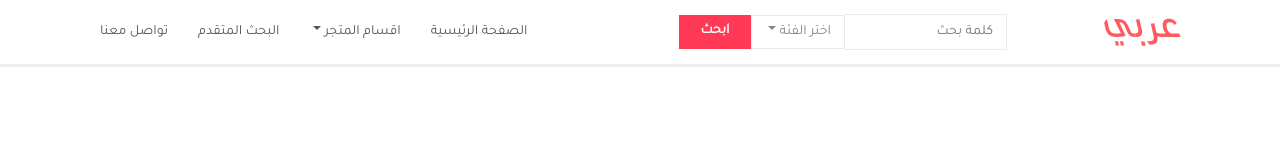
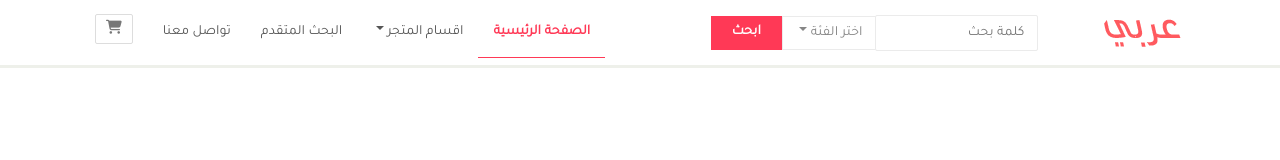
Before and after one commit to DevAspirant/ecommerace, a website: page src/index.html in a window 1280 px wide. Drawn offline with nearby package versions, Linux system fonts and the light colour scheme.

Commit message:
font awsom

```diff
--- a/src/css/style.css
+++ b/src/css/style.css
@@ -46,8 +46,15 @@
     margin: 0 5px;
 }
 
-.custom-dropdown-menu .checkbox label input{
-    margin-left: 5px;
+.custom-navbar a.btn-icon {
+    padding: 5px 10px 4px;
+    color: #777;
+    border: 1px solid #ddd;
+    background: transparent;
+    border-radius: 2px;
+    margin-left: 10px;
+    margin-right: 15px;
+    font-size: 12px;
 }
 
 .custom-navbar .custom-btn-primary /* ? */{
@@ -81,3 +88,32 @@
 .custom-navbar .navbar-nav li a.nav-link:hover {
     color: black;
 }
+
+.custom-navbar .navbar-nav li.active>a.nav-link {
+    color:#FF3956;
+    font-weight: 700;
+    border-bottom: 1px solid #FF3956;
+}
+
+.custom-navbar .navbar-nav li.active:hover>a.nav-link {
+    background-color: #e7e7e7;
+}
+.custom-dropdown-menu li a:hover {
+    background-color: #FFE7EA;
+}
+
+
+/* التحكم بالعنصر الاخير في nav*/
+
+.custom-navbar .navbar-nav li:last-of-type {
+    margin-top: 7px;
+}
+
+.custom-dropdown-menu .checkbox label input{
+    margin-left: 5px;
+}
+
+.custom-navbar .btn-icon:hover {
+    color: black;
+    background-color: #bfbfbf;
+}
--- a/src/index.html
+++ b/src/index.html
@@ -5,6 +5,7 @@
         <title>متجر عربي </title>
         <link rel="stylesheet" href="./css/style.css">
        <link rel="stylesheet" href="https://maxcdn.bootstrapcdn.com/bootstrap/4.0.0/css/bootstrap.min.css" integrity="sha384-Gn5384xqQ1aoWXA+058RXPxPg6fy4IWvTNh0E263XmFcJlSAwiGgFAW/dAiS6JXm" crossorigin="anonymous">
+        <script src="https://kit.fontawesome.com/9341040589.js" crossorigin="anonymous"></script>
         </head>
     <body>
     <div class="container-fluid">
@@ -52,9 +53,9 @@
                     <li class="nav-item active">
                     <a class="nav-link" href="#"> الصفحة الرئيسية </a>
                     </li><!-- END OF nav-item 1 -->
-                   <li class="nav-item">
+                   <li class="nav-item dropdown">
                     <a class="nav-link dropdown-toggle" href="#" id="navbarDropdown" role="button" data-toggle="dropdown" aria-expanded="false"> اقسام المتجر </a>
-                    <ul class="dropdown-menu">
+                    <ul class="dropdown-menu custom-dropdown-menu">
                         <li><a class="dropdown-item" href="#">رجالي</a></li>
                         <li><a class="dropdown-item" href="#">نسائي</a></li>
                         <li><a class="dropdown-item" href="#">اطفال</a></li>
@@ -66,11 +67,15 @@
                    <li class="nav-item">
                     <a class="nav-link" href="contact.html"> تواصل معنا </a>
                     </li><!-- END OF nav-item 4 -->
+                    <li>
+                        <a href="checkout.html" id="btn-shopping-cart" class="btn custom-btn btn-icon" title="عربة الشراء" data-toggle="tooltip" data-placement="bottom">
+                            <i class="fa fa-shopping-cart"></i>
+                        </a>
+                    </li>
                 </ul><!-- END of list of navigation-->
-            </nav><!-- END of nav -->
-            </div>
+            </div><!-- END of nav -->
+            </nav><!-- -->
         </div><!-- END of row -->
-
     </div><!-- container-fluid END -->
        <script src="./js/script.js"></script>
        <script src="https://code.jquery.com/jquery-3.2.1.slim.min.js" integrity="sha384-KJ3o2DKtIkvYIK3UENzmM7KCkRr/rE9/Qpg6aAZGJwFDMVNA/GpGFF93hXpG5KkN" crossorigin="anonymous"></script>
--- a/src/js/script.js
+++ b/src/js/script.js
@@ -1 +1,4 @@
-// alert('مرحبا بكم');
+// عشان يظهر النص لما يضغط على زر العربة
+$(document).ready(function(){
+    $('[data-toggle="tooltip"').tooltip();
+});
```
Also changed, not shown: README.md, build/css/style.css, build/index.html, build/js/script.js.
